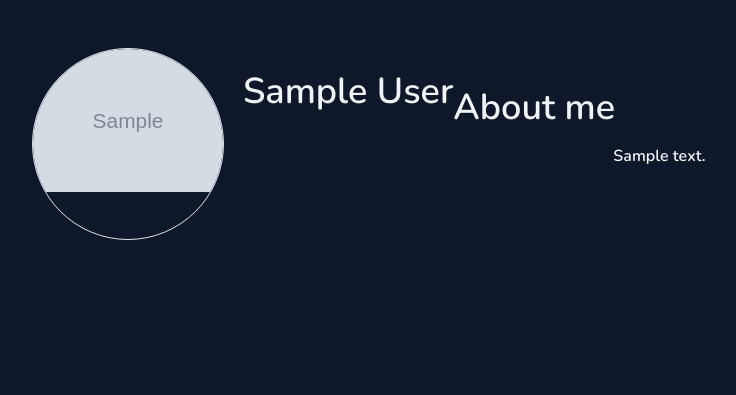
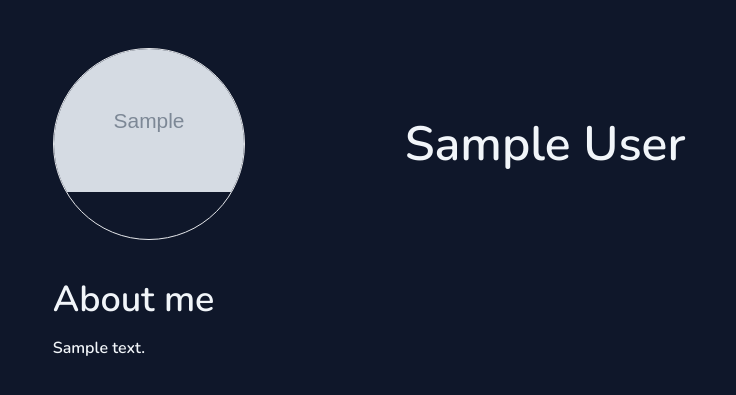
Before and after one commit to MaharshiPedu/foliomine, a Django app: page /1 in a window 1280 px wide. Shown: the part 72-467 px from the top of the page, without its empty margins (191-927 px from the left). Run offline with Django 4.2, Linux system fonts and the light colour scheme; tables that the repository leaves empty hold one stand-in row (values such as "Sample post"); grey boxes marked "Sample" are stand-in pictures; style sheets or scripts are compiled from the project's sources; parts of the project's set-up code (start-up, migrations or seed data) failed here and were passed over; some libraries are stand-ins or nearby versions.

Commit message:
Centered the contents of the display profile page

```diff
--- a/mysite/foliomine/templates/foliomine/display_profile.html
+++ b/mysite/foliomine/templates/foliomine/display_profile.html
@@ -2,24 +2,24 @@
 
 {% block content %}
     <div class="flex justify-center">
-        <div class="grid grid-cols-2 ">
+        <div class="flex flex-col mx-40">
+            <div class="flex flex-row items-center">
                 <div class="border rounded-full w-48 h-48 object-center overflow-hidden">
                     <img src="{{profile.profile_photo.url}}" alt="Profile Photo" title="Profile Photo">
                 </div>
-            <div class="text-slate-100 text-4xl mt-6">
+                <div class="text-slate-100 text-5xl mx-40">
                     <p>{{profile.first_name}} {{profile.last_name}}</p>
                 </div>
-
             </div>
             <div>
-            <div class="text-slate-100 text-4xl mt-10 col-span-2">
+                <div class="text-slate-100 text-4xl mt-10 ">
                     <p>About me</p>
                 </div>
-            <div class="col-span-2 text-slate-100 text-md mx-40 mt-4">
+                <div class="text-slate-100 text-md mt-4 flex-wrap">
                     <p>{{profile.about}}</p>
                 </div>
             </div>
-
+        </div>
     </div>
 
 {% endblock %}
```
Lines whose indentation alone changed are shown as unchanged.
